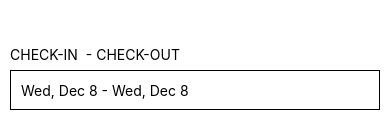
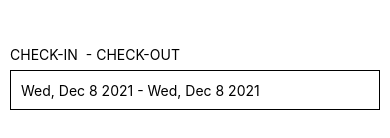
Before and after one commit to allindeveloper/dateApp, a React Native app: screen / in a window 390 px wide. Shown: the part 200-338 px from the top of the page. Built offline with nearby package versions, Linux system fonts and the light colour scheme.

Commit message:
little ui addition

```diff
--- a/src/screens/Home.tsx
+++ b/src/screens/Home.tsx
@@ -58,8 +58,8 @@ const HomeScreen = () => {
               labelText="check-in  - check-out"
               handleInputParentPress={handleInputCheckPress}
               value={`${dayjs(selectedStartDate).format(
-                'ddd, MMM D',
-              )} - ${dayjs(selectedEndDate).format('ddd, MMM D')}`}
+                'ddd, MMM D YYYY',
+              )} - ${dayjs(selectedEndDate).format('ddd, MMM D YYYY')}`}
             />
             <Dialog
               showModal={showCheckDialog}
@@ -88,8 +88,8 @@ const HomeScreen = () => {
                   previousTitle="Previous"
                   nextTitle="Next"
                   todayBackgroundColor="#e6ffe6"
-                  selectedDayColor="#66ff33"
-                  selectedDayTextColor="#000000"
+                  selectedDayColor="#000000"
+                  selectedDayTextColor="#ffffff"
                   scaleFactor={375}
                   onDateChange={onDateChange}
                 />
```
